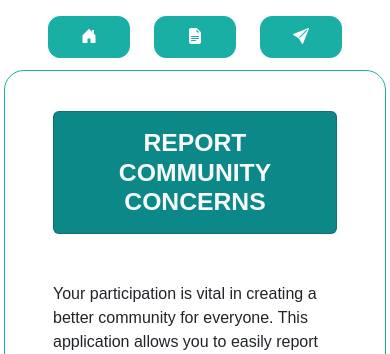
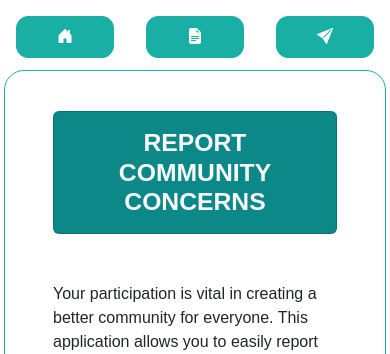
Before and after one commit to E-Barangay/E-Barangay, a PHP site: page /reports.php?page=complaintSection in a window 390 px wide. Shown: the part 104-458 px from the top of the page. Run offline with PHP 8.4, Linux system fonts and the light colour scheme; the visitor is signed in with stand-in values (Sample User, id 1); data that the repository does not hold is empty.

Commit message:
Removed the extra padding on the left side of the screen

```diff
--- a/reports.php
+++ b/reports.php
@@ -70,19 +70,20 @@ if (isset($_GET['page'])) {
 
                 <!-- Pop Up when screen is in small size -->
 
-                <div class="row mb-2 px-5 d-sm-none d-flex justify-content-center">
+                <div class="row mb-2 g-0 d-sm-none d-flex justify-content-between">
+
                     <div class="col-4 d-flex justify-content-center">
-                        <a href="?page=complaintSection" class="btn filterButton p-2 w-100 text-center">
+                        <a href="?page=complaintSection" class="btn filterButton p-2 w-75 text-center">
                             <i class="bi bi-house-door-fill"></i>
                         </a>
                     </div>
                     <div class="col-4 d-flex justify-content-center">
-                        <a href="?page=makeComplaint" class="btn filterButton p-2 w-100 text-center">
+                        <a href="?page=makeComplaint" class="btn filterButton p-2 w-75 text-center">
                             <i class="bi bi-file-earmark-text-fill"></i>
                         </a>
                     </div>
                     <div class="col-4 d-flex justify-content-center">
-                        <a href="?page=submittedComplaints" class="btn filterButton p-2 w-100 text-center">
+                        <a href="?page=submittedComplaints" class="btn filterButton p-2 w-75 text-center">
                             <i class="bi bi-send-fill"></i>
                         </a>
                     </div>
```
